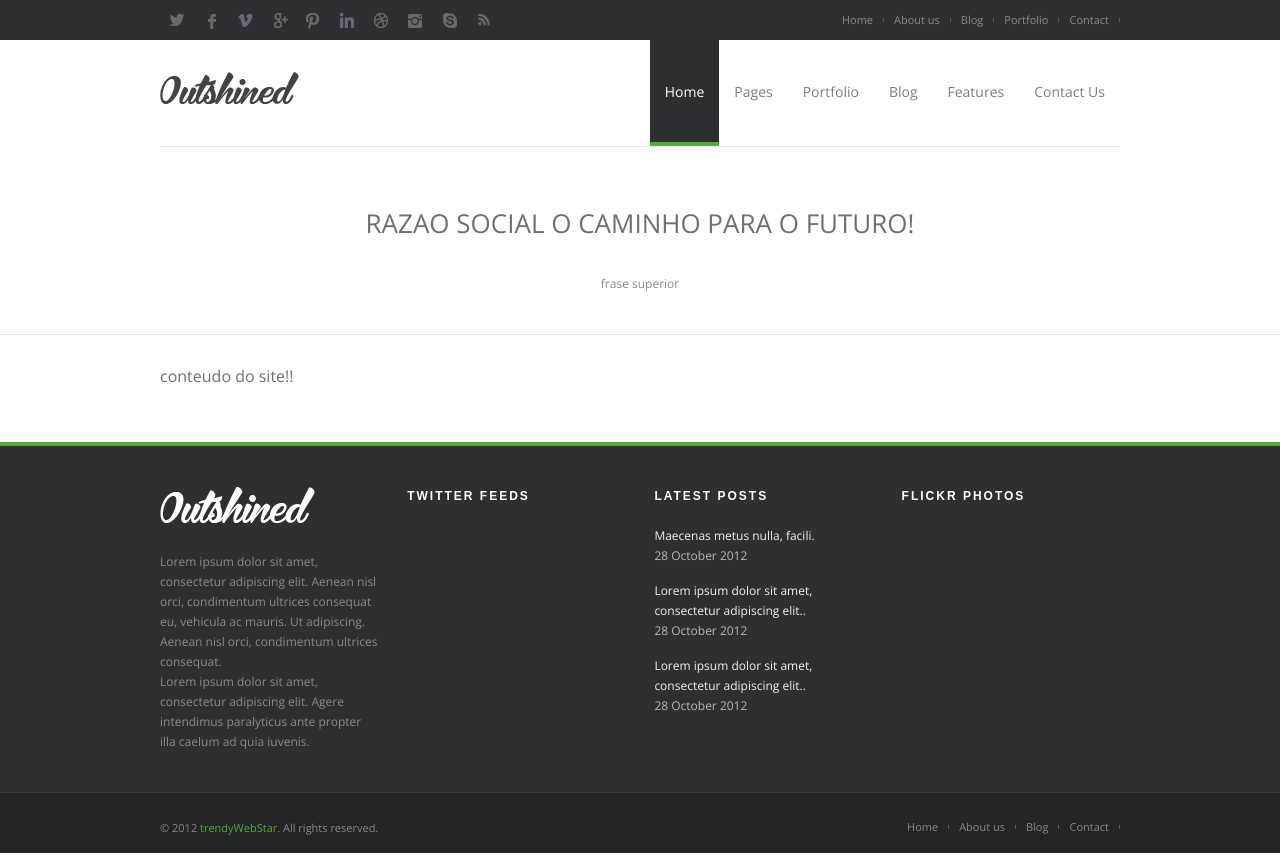
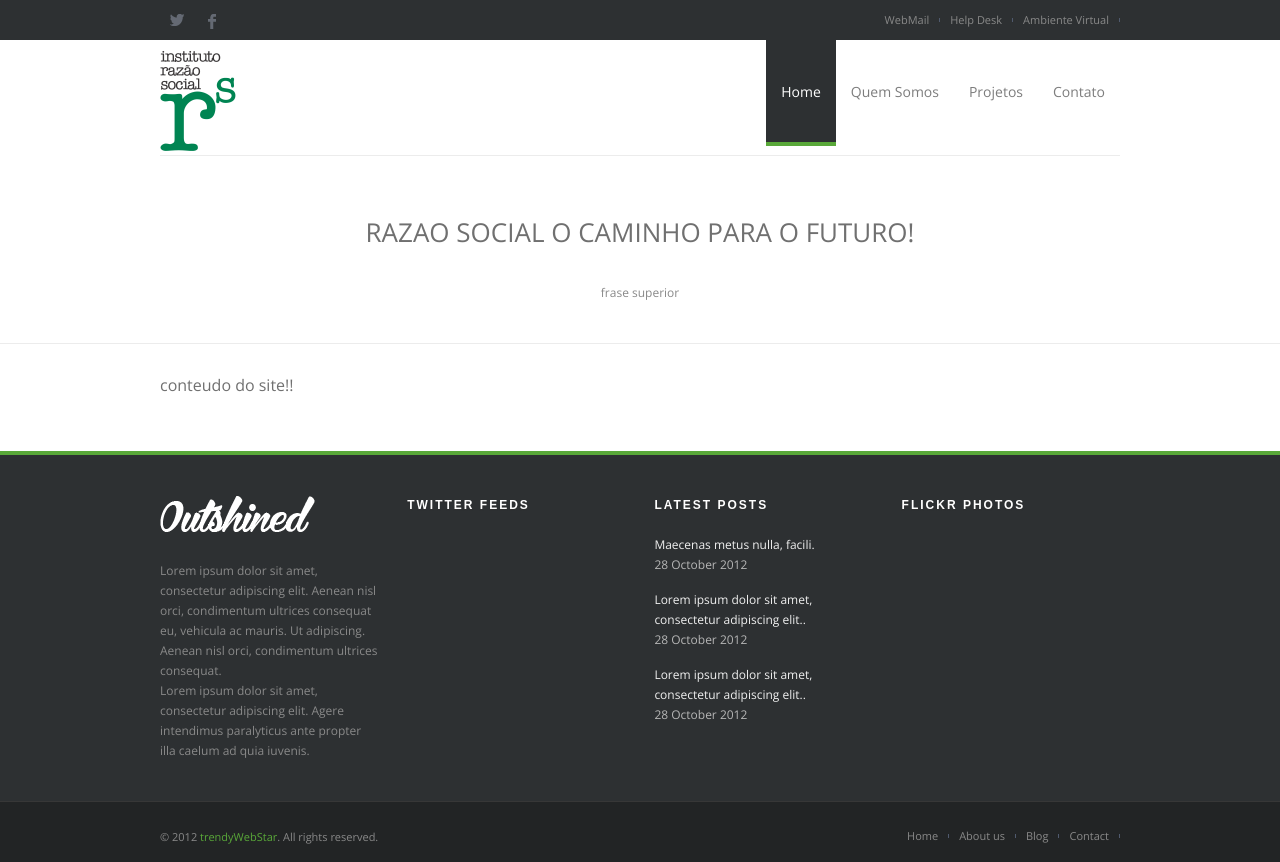
Before and after one commit to razaosocial/irs_www, a PHP site: page / in a window 1280 px wide. Run offline with PHP 8.4, Linux system fonts and the light colour scheme; some libraries are stand-ins or nearby versions; some web fonts are replaced.

Commit message:
Desenvolvimento do Menu - Finalizado

```diff
--- a/css/main-style.css
+++ b/css/main-style.css
@@ -226,12 +226,12 @@ h6 {
     margin-bottom: 30px;
 }
 #logo {
-	float:left;
-	display:block;
-	margin:30px 0 ;
-	background:url("../images/logo.png") no-repeat;
-	width:155px;
-	height:40px;
+float: left;
+display: block;
+margin: 10px 0px 0px 0px;
+background: url("../images/lg_instituto.png") no-repeat;
+width: 155px;
+height: 105px;
 }
 .title-div{
 	float:left;
--- a/inc/menu.php
+++ b/inc/menu.php
@@ -1,91 +1,36 @@
 <section id="top_panel">
 			<div class="container">
 				<ul class="social_icons">
-					<li class="twitter"><a href="#" title="Twitter"></a></li>
-					<li class="facebook"><a href="#" title="Facebook"></a></li>
-					<li class="vimeo"><a href="#" title="Vimeo"></a></li>
-					<li class="googleplus"><a href="#" title="Google+"></a></li>
-					<li class="pinterest"><a href="#" title="Pinterest"></a></li>
-					<li class="linkedin"><a href="#" title="Linkedin"></a></li>
-					<li class="dribbble"><a href="#" title="Dribbble"></a></li>
-					<li class="instagram"><a href="#" title="instagram"></a></li>
-					<li class="skype"><a href="#" title="Skype"></a></li>
-					<li class="rss"><a href="#" title="RSS"></a></li>
+					<li class="twitter"><a href="https://twitter.com/institutors" title="Twitter"></a></li>
+					<li class="facebook"><a href="https://www.facebook.com/pages/Instituto-Raz%C3%A3o-Social/135206043213648" title="Facebook"></a></li>
 				</ul>
 				<ul class="links">
-					<li><a href="#" title="Home">Home</a></li>
-					<li><a href="#" title="About">About us</a></li>
-					<li><a href="#" title="Blog">Blog</a></li>
-					<li><a href="#" title="Portfolio">Portfolio</a></li>
-					<li><a href="#" title="Contact">Contact</a></li>
+					<li><a href="http://www.promon.com.br/exchange" target="_blank"  title="WebMail">WebMail</a></li>
+					<li><a href="http://helpdesk.razaosocial.org.br/admin" target="_blank" title="Help Desk">Help Desk</a></li>
+					<li><a href="http://ead.razaosocial.org.br/login/index.php" target="_blank" title="Ambiente Virtual">Ambiente Virtual</a></li>
 				</ul>
 			</div>
 			</section><section class="container">
 			<header id="header">
 			<div id="sticky_navigation" class="shadow">
 				<div class="container">
-					<a href="index.html" id="logo"></a>
+					<a href="index.php" id="logo"></a>
 					<div id="navigation-wrapper">
 						<nav id="main-navigation">
 						<!--  MAIN  NAVIGATION-->
 						<ul class="main-menu">
-							<li><a href="index.html" title="Home" class="active">Home </a>
-							<ul>
-								<li><a href="index.html">Flex Slider (Default)</a></li>
-								<li><a href="flex-slider-2.html">Flex Slider 2</a></li>
-								<li><a href="homepage-revolution-slider.html">Revolution Slider</a></li>
-								<li><a href="homepage-3d-cute-slider.html">3D Cute Slider</a></li>
-								<li><a href="homepage-alternative.html">Alternative Homepage</a></li>
-								<li><a href="homepage-alternative-2.html">Alternative Homepage 2</a></li>
-								<li><a href="#">Menu Second Level</a>
-								<ul>
-									<li><a href="#">Dummy Item</a></li>
-									<li><a href="#">Dummy Item</a></li>
-								</ul>
-								</li>
-							</ul>
+							<li>
+								<a href="index.php" title="Home" class="active">Home </a>
 							</li>
-							<li><a href="#">Pages</a>
-							<ul>
-								<li><a href="about.html">About Us</a></li>
-								<li><a href="services.html">Our Services</a></li>
-								<li><a href="clients-testimonials.html">Clients &amp; Testimonials</a></li>
-								<li><a href="left-sidebar.html">Left Sidebar</a></li>
-								<li><a href="right-sidebar.html">Right Sidebar</a></li>
-								<li><a href="404-error.html">404 Error</a></li>
-							</ul>
+							<li>
+								<a href="#" title="Quem Somos">Quem Somos</a>
 							</li>
-							<li><a href="#">Portfolio</a>
-							<ul>
-								<li><a href="portfolio-two-columns.html">2 Columns Portfolio</a></li>
-								<li><a href="portfolio-three-columns.html">3 Columns Portfolio</a></li>
-								<li><a href="portfolio-three-columns-2.html">3 Columns Portfolio 2</a></li>
-								<li><a href="portfolio-four-columns.html">4 Columns Portfolio (Default)</a></li>
-								<li><a href="portfolio-four-columns-2.html">4 Columns Portfolio 2</a></li>
-								<li><a href="portfolio-five-columns.html">5 Columns Portfolio</a></li>
-								<li><a href="single-project.html">Portfolio Details</a></li>
-								<li><a href="single-project-2.html">Portfolio Details 2</a></li>
-							</ul>
+							<li>
+								<a href="#" title="Projetos">Projetos</a>
 							</li>
-							<li><a href="#">Blog</a>
-							<ul>
-								<li><a href="blog.html">Blog Layout</a></li>
-								<li><a href="blog-post.html">Blog Post Layout</a></li>
-							</ul>
+							<li>
+								<a href="#" title="Contato">Contato</a>
 							</li>
-							<li><a href="#">Features</a>
-							<ul>
-								<li><a href="columns.html">Columns</a></li>
-								<li><a href="typography.html">Typography</a></li>
-								<li><a href="buttons.html">Buttons &amp; Links</a></li>
-								<li><a href="tables-list-icons.html">Tables, Lists &amp; Icons</a></li>
-								<li><a href="pricing.html">Pricing Tables &amp; Boxes</a></li>
-								<li><a href="tabs-toggles-accordions.html">Tabs, Toggles &amp; Accordions</a></li>
-								<li><a href="plugins.html">Awesome Plugins</a></li>
-								<li><a href="dropcaps-message-boxes.html">Dropcaps &amp; Message Boxes</a></li>
-							</ul>
-							</li>
-							<li><a href="contact.html">Contact Us</a></li>
 						</ul>
 						</nav>
 					</div>
```
Also changed, not shown: images/lg_instituto.png (added).
